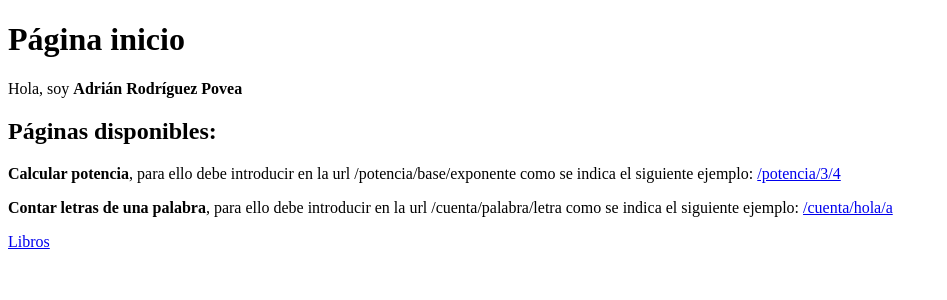
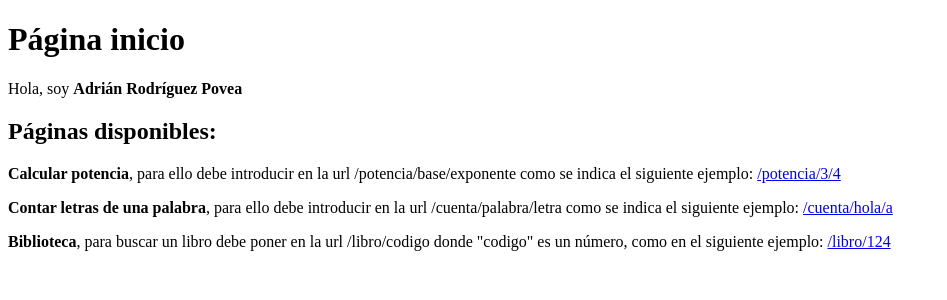
Before and after one commit to arpovea/primera_pagina-flask, a Flask app: page / in a window 1280 px wide. Shown: the top 300 px of the page, without its empty margins (0-947 px from the left). Run offline with Flask 2, Linux system fonts and the light colour scheme.

Commit message:
Finalizando

```diff
--- a/app.py
+++ b/app.py
@@ -26,5 +26,17 @@ def cuenta_letra_palabra(palabra,letra):
 		abort(404)
 	return render_template("cuenta_letras.html",palabra=palabra,letra=letra,resultado=resultado)
 
+@app.route('/libro/<int:codigo>',methods=["GET","POST"])
+def libros(codigo):
+	from lxml import etree
+	doc=etree.parse('libros.xml')
+	codigos=doc.xpath('/biblioteca/libro/codigo/text()')
+	codigo=str(codigo)
+	if codigo in codigos:
+		titulo=doc.xpath('/biblioteca/libro[codigo=%s]/titulo/text()'%codigo)
+		autor=doc.xpath('/biblioteca/libro[codigo=%s]/autor/text()'%codigo)
+	else:
+		abort(404)
+	return render_template("libros.html",titulo=titulo[0],autor=autor[0])
 
 app.run(debug=True)
--- a/libros.xml
+++ b/libros.xml
@@ -1,4 +1,4 @@
-?xml version="1.0" encoding="utf-8"?>
+<?xml version="1.0" encoding="utf-8"?>
 <biblioteca>
 	<libro>
 		<autor>Miguel de Cervantes Saavedra</autor>
--- a/templates/principal.html
+++ b/templates/principal.html
@@ -14,6 +14,9 @@
 
 	<p><strong>Contar letras de una palabra</strong>, para ello debe introducir en la url /cuenta/palabra/letra como se indica el siguiente ejemplo:
 	<a href="/cuenta/hola/a">/cuenta/hola/a</a></p>
-	<a href="/libro/codigo">Libros</a>
+
+	<p><strong>Biblioteca</strong>, para buscar un libro debe poner en la url /libro/codigo donde "codigo" es un número, como en el siguiente ejemplo:
+	<a href="/libro/124">/libro/124</a></p>
+
 </body>
 </html>
```
Also changed, not shown: requirements.txt (added, +8 -0 lines), templates/libros.html (+14 -0 lines).
